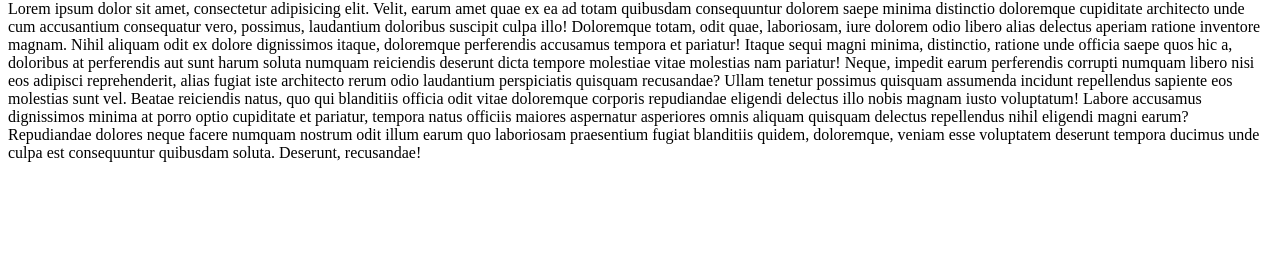
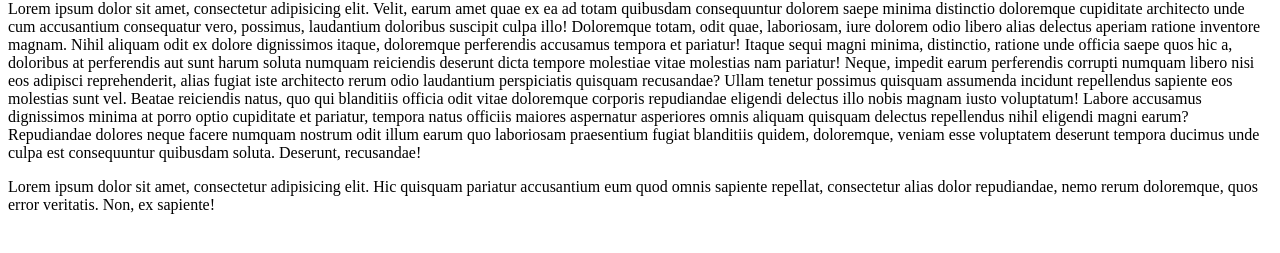
Before and after one commit to Tiffanymanu/htmlcss, a plain HTML site: page about.html in a window 1280 px wide. Shown: the part 67-320 px from the top of the page. Drawn offline with Linux system fonts and the light colour scheme.

Commit message:
second commit

```diff
--- a/about.html
+++ b/about.html
@@ -24,5 +24,10 @@
       doloremque, veniam esse voluptatem deserunt tempora ducimus unde culpa est consequuntur quibusdam soluta.
       Deserunt, recusandae!
     </p>
+    <p>
+      Lorem ipsum dolor sit amet, consectetur adipisicing elit. Hic quisquam pariatur accusantium eum quod omnis
+      sapiente repellat, consectetur alias dolor repudiandae, nemo rerum doloremque, quos error veritatis. Non, ex
+      sapiente!
+    </p>
   </body>
 </html>
```
Also changed, not shown: index.html (+1 -3 lines).
